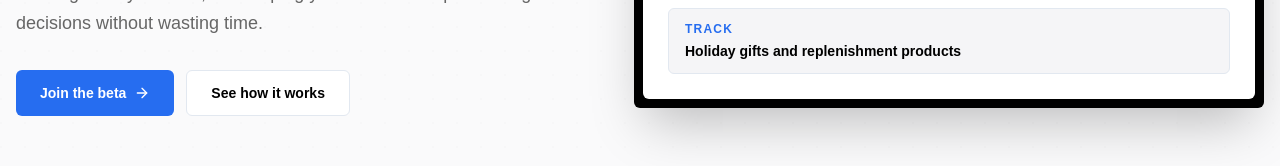
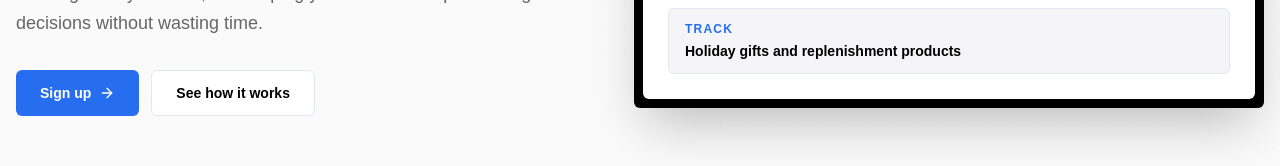
Before and after one commit to c-e-daly/useiwantthat, a Next.js app: page /ask-rami in a window 1280 px wide. Shown: the part 519-685 px from the top of the page. Built offline with nearby package versions, Linux system fonts and the light colour scheme; no server answers; a web font is replaced by a local one.

Commit message:
correcting navigation to ask rami

```diff
--- a/app/ask-rami/page.tsx
+++ b/app/ask-rami/page.tsx
@@ -135,10 +135,10 @@ export default function AskRamiPage() {
             </p>
             <div className="mt-8 flex flex-col gap-3 sm:flex-row">
               <Link
-                href="/contact"
+                href="https://app.useiwantthat.com"
                 className="inline-flex items-center justify-center gap-2 rounded-askrami bg-brand px-6 py-3 text-sm font-semibold text-white transition hover:bg-brand-deep"
               >
-                Join the beta
+                Sign up
                 <ArrowRight className="h-4 w-4" />
               </Link>
               <Link
@@ -419,10 +419,10 @@ export default function AskRamiPage() {
             </h2>
           </div>
           <Link
-            href="/contact"
+            href="https://app.useiwantthat.com"
             className="inline-flex items-center justify-center gap-2 rounded-askrami bg-brand px-6 py-3 text-sm font-semibold text-white transition hover:bg-brand-deep"
           >
-            Get early access
+            Sign up
             <ArrowRight className="h-4 w-4" />
           </Link>
         </div>
```
